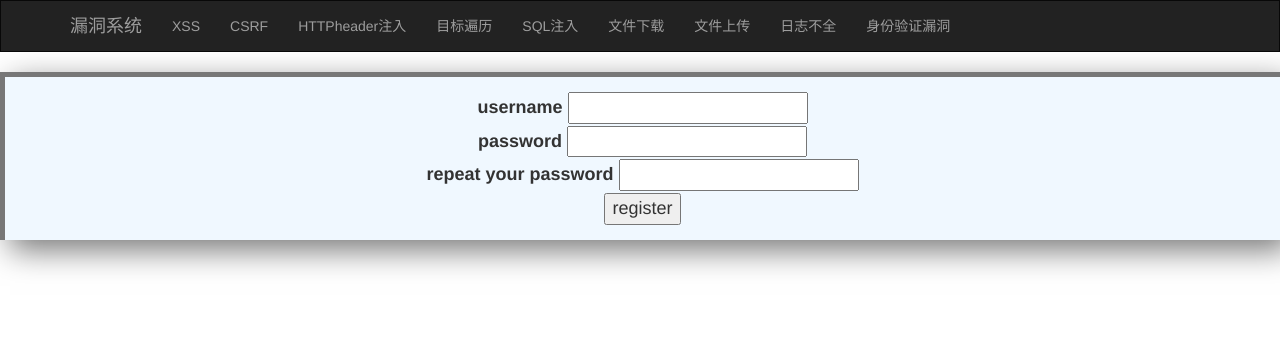
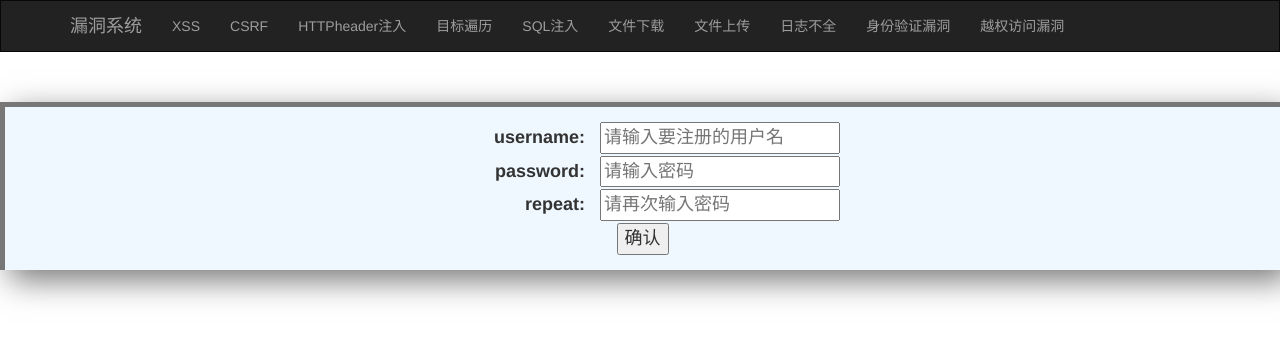
Before and after one commit to KingFarGrace/chat_board, a Flask app: page /penetration/validate in a window 1280 px wide. Shown: the top 340 px of the page. Run offline with Flask 2, Linux system fonts and the light colour scheme; some libraries are stand-ins or nearby versions.

Commit message:
越权访问漏洞 - 调整了身份验证漏洞模块的编写方式，采用原生方法重构了模块 - 添加了一些表单的css样式 - 添加了ultra_vires路由，对应ultravires页面

```diff
--- a/static/site.css
+++ b/static/site.css
@@ -1,4 +1,4 @@
-#registerTable, #loginTable, #registerValidate{
+#registerTable, #loginTable, #registerValidator{
     border-top: 5px solid #777777;
     border-left: 5px solid #777777;
     background-color: aliceblue;
@@ -6,6 +6,14 @@
     font-size: 18px;
     padding: 15px;
     text-align: center;
+}
+
+#registerValidator label{
+    width: 150px;
+    display: inline-block;
+    text-align: right;
+    padding-right: 10px;
+    font-weight: bold;
 }
 
 #registerTable #inputText,#loginTable #inputText{
--- a/templates/base.html
+++ b/templates/base.html
@@ -30,6 +30,7 @@
                 <li><a href="{{ url_for('router.fileUpload') }}">文件上传</a></li>
                 <li><a href="{{ url_for('router.diaryLoss') }}">日志不全</a></li>
                 <li><a href="{{ url_for('router.validate') }}">身份验证漏洞</a></li>
+                <li><a href="{{ url_for('router.ultra_vires') }}">越权访问漏洞</a></li>
             </ul>
         </div>
     </div>
--- a/templates/validate.html
+++ b/templates/validate.html
@@ -7,9 +7,9 @@
 {% endblock %}
 
 {% block content %}
-
+{#
     <form id="registerValidate" method="post">
-    <!-- 添加csrf_token句即可开启csrf保护 -->
+         添加csrf_token句即可开启csrf保护
         {{ form.username.label }} {{ form.username }} <br>
         {{ form.password.label }} {{ form.password }} <br>
         {{ form.repwd.label }} {{ form.repwd }} <br>
@@ -18,5 +18,21 @@
             {{ message }}
         {% endfor %}
     </form>
+#}
+<div class='csrf'>
+    <form id="registerValidator" method="post">
+        <!-- 添加csrf_token句即可开启csrf保护 -->
+        <label>username:</label>
+        <input type="text" placeholder="请输入要注册的用户名" name="username"><br>
+        <label>password:</label>
+        <input type="password" placeholder="请输入密码" name="password"><br>
+        <label>repeat:</label>
+        <input type="password" placeholder="请再次输入密码" name="repwd"><br>
+        <input type="submit" value="确认"><br>
+        {% for msg in message %}
+            {{ msg }}
+        {% endfor %}
+    </form>
+</div>
 
 {% endblock %}
--- a/views/router.py
+++ b/views/router.py
@@ -60,6 +60,7 @@ def xss():
         print(account_itf.update_info(uid, gender=user.gender, age=user.age, email=user.email, signature=new_signature))
         return render_template('xss.html', user=user)
     return render_template('xss.html', user=user)
+
 
 @router.route('/csrf/', methods=['POST', 'GET'])
 def csrf():
@@ -162,15 +163,48 @@ def validate():
     （缺陷系统中去掉了密码格式验证器）
     """
     app.logger.info('GET penetration page')
-    register_form = RegisterForm()
+    # register_form = RegisterForm()
+    # if request.method == 'POST':
+    #     app.logger.warning('register form from /penetration/validate')
+    #     username = request.form.get('username')
+    #     password = request.form.get('password')
+    #     if register_form.validate_on_submit():
+    #         app.logger.info('valid form')
+    #         flash(account_itf.register(username, password))
+    #     else:
+    #         app.logger.error('invalid form')
+    #         flash(register_form.errors)
+    # return render_template('validate.html', form=register_form)
+    #
+    message = []
     if request.method == 'POST':
         app.logger.warning('register form from /penetration/validate')
         username = request.form.get('username')
         password = request.form.get('password')
-        if register_form.validate_on_submit():
+        repwd = request.form.get('repwd')
+        if username == '':
+            message.append('用户名不能为空')
+        elif password == '':
+            message.append('密码不能为空')
+        elif password != repwd:
+            message.append('两次输入的密码不相同')
+        else:
             app.logger.info('valid form')
-            flash(account_itf.register(username, password))
-        else:
-            app.logger.error('invalid form')
-            flash(register_form.errors)
-    return render_template('validate.html', form=register_form)
+            account_itf.register(username, password)
+            message.append('注册成功')
+    return render_template('validate.html', message=message)
+
+
+@router.route('/penetration/ultra_vires')
+def ultra_vires():
+    pass
+
+
+@router.route('/penetration/horizon')
+def horizon():
+    pass
+
+
+@router.route('/penetration/vertical')
+def vertical():
+    pass
```
Also changed, not shown: templates/ultravires.html (added, +11 -0 lines). Lines whose indentation alone changed are shown as unchanged.
